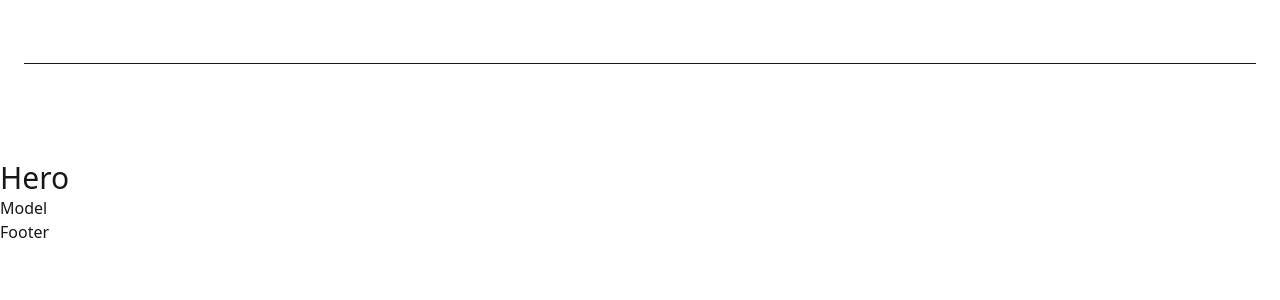
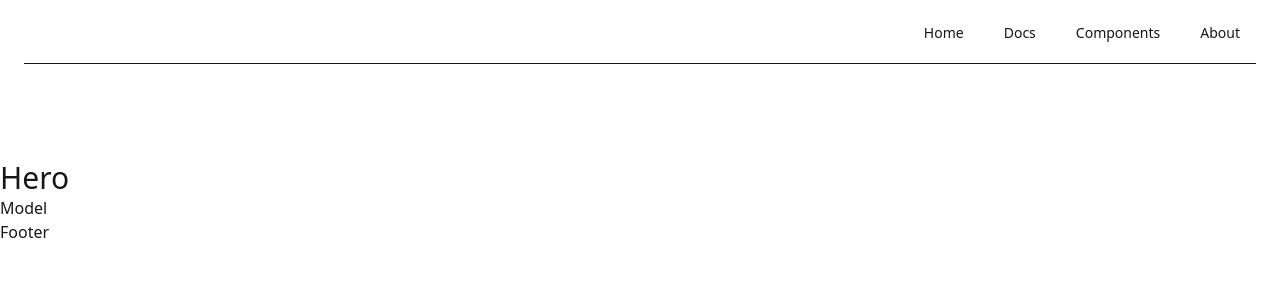
Before and after one commit to kaushik-24/3d-components, a Next.js app: page / in a window 1280 px wide. Shown: the top 300 px of the page. Built offline with nearby package versions, Linux system fonts and the light colour scheme.

Commit message:
edit background

```diff
--- a/app/globals.css
+++ b/app/globals.css
@@ -8,14 +8,12 @@
 @theme inline {
   --color-background: var(--background);
   --color-foreground: var(--foreground);
-  --font-sans: var(--font-geist-sans);
-  --font-mono: var(--font-geist-mono);
 }
 
 @media (prefers-color-scheme: dark) {
   :root {
-    --background: #0a0a0a;
-    --foreground: #ededed;
+    --background: #1e202c;
+    --foreground: #b8b8ca;
   }
 }
 
@@ -30,7 +28,7 @@ body {
   }
 
   .nav-hover-btn {
-    @apply relative ms-10 text-sm text-white after:absolute after:-bottom-0.5 after:left-0 after:h-[2px] after:w-full after:origin-bottom-right after:scale-x-0 after:bg-red-400 after:transition-transform after:duration-300 hover:after:origin-bottom-left hover:after:scale-x-100 dark:after:bg-white cursor-pointer;
+    @apply relative ms-10 text-sm after:absolute after:-bottom-0.5 after:left-0 after:h-[2px] after:w-full after:origin-bottom-right after:scale-x-0 after:bg-red-400 after:transition-transform after:duration-300 hover:after:origin-bottom-left hover:after:scale-x-100 dark:after:bg-[#462f9f] cursor-pointer;
   }
 
   .floating-nav {
--- a/app/layout.tsx
+++ b/app/layout.tsx
@@ -1,12 +1,14 @@
 import type { Metadata } from "next";
 import { Playfair_Display } from "next/font/google";
 import "./globals.css";
+import NavBar from "./components/NavBar";
 
 const playfair = Playfair_Display({
+  variable: "--font-playfair",
   subsets: ["latin"],
-  weight: "400",
+  weight: "600",
+  style: "italic",
 })
-
 
 export const metadata: Metadata = {
   title: "3D-Components",
@@ -21,8 +23,8 @@ export default function RootLayout({
   return (
     <html lang="en">
       <body
-        className={`${playfair} antialiased`}
-      >
+        className={`${playfair.variable} antialiased`}
+      > <NavBar />
         {children}
       </body>
     </html>
--- a/app/page.tsx
+++ b/app/page.tsx
@@ -1,12 +1,10 @@
 import Footer from "./components/Footer";
 import Hero from "./components/Hero";
 import Model from "./components/model";
-import NavBar from "./components/NavBar";
 
 export default function Home() {
   return (
     <>
-    <NavBar />
     <Hero />
     <Model />
     <Footer />
```
